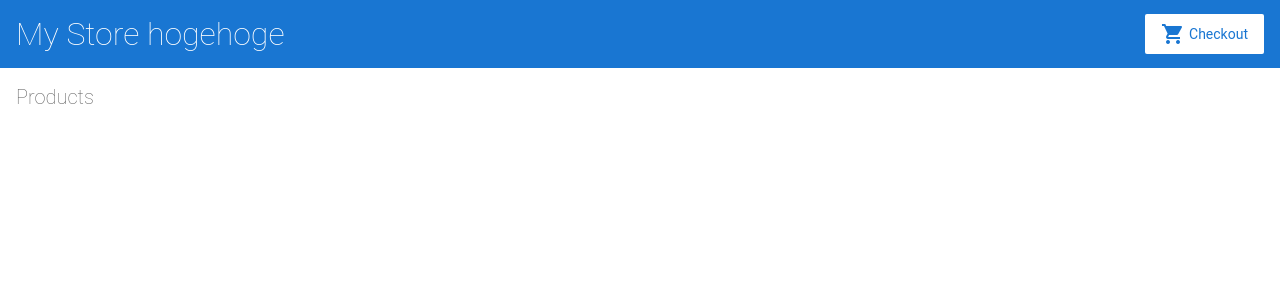
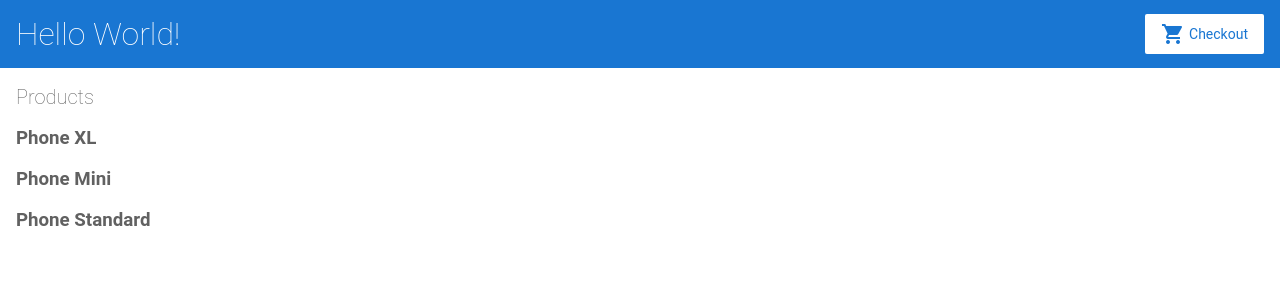
Before and after one commit to svjunic/angular-sizvjh, an Angular app: page / in a window 1280 px wide. Shown: the top 300 px of the page. Built offline with nearby package versions, Linux system fonts and the light colour scheme.

Commit message:
2 files modified

```diff
--- a/src/app/product-list/product-list.component.html
+++ b/src/app/product-list/product-list.component.html
@@ -1,5 +1,8 @@
 <h2>Products</h2>
 
+<div *ngFor="let product of products">
+  <h3>{{product.name}}</h3>
+</div>
 
 <!--
 Copyright Google LLC. All Rights Reserved.
--- a/src/app/top-bar/top-bar.component.html
+++ b/src/app/top-bar/top-bar.component.html
@@ -1,5 +1,5 @@
 <a [routerLink]="['/']">
-  <h1>My Store hogehoge</h1>
+  <h1>Hello World!</h1>
 </a>
 
 <a class="button fancy-button"><i class="material-icons">shopping_cart</i>Checkout</a>
```
